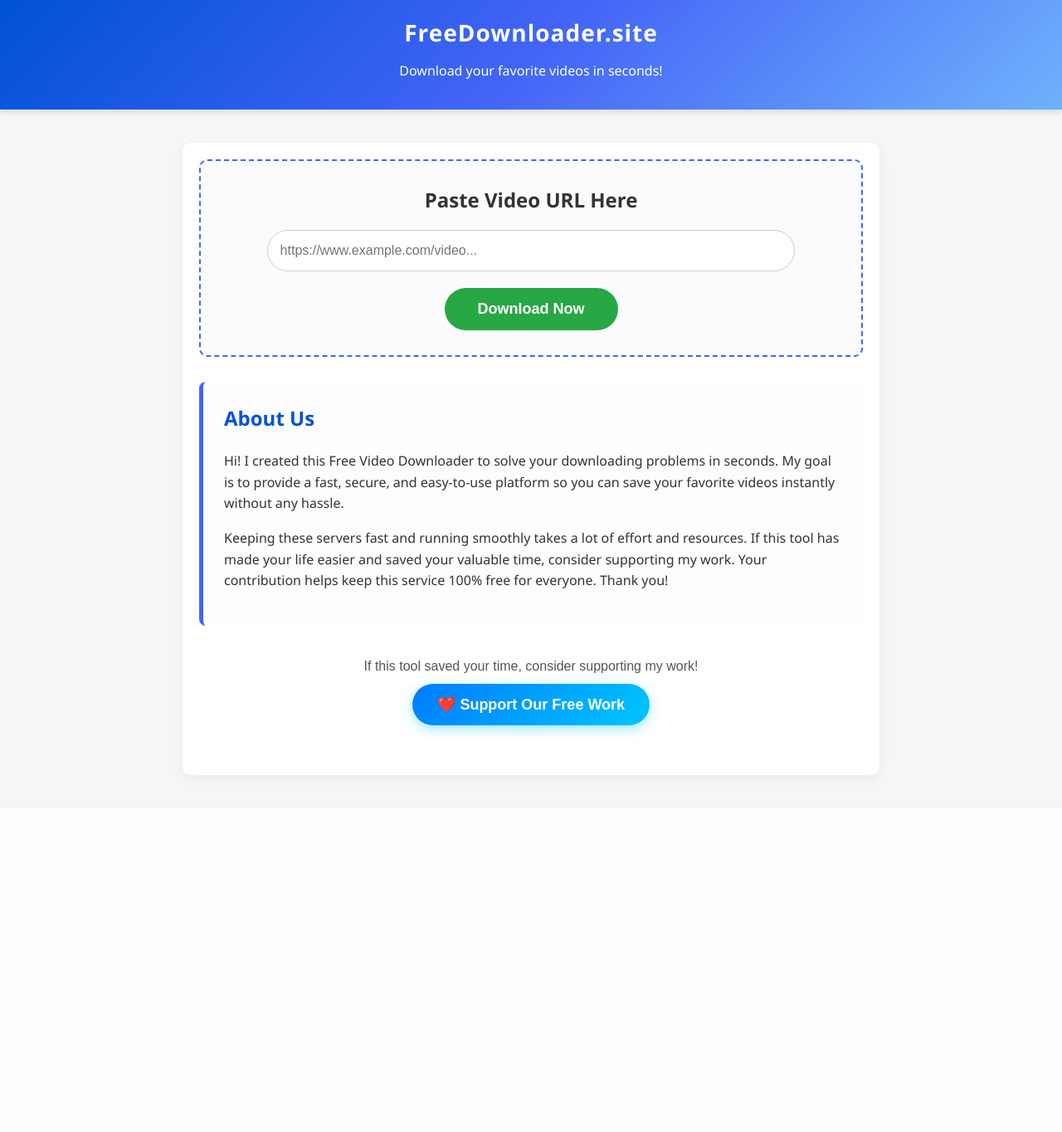
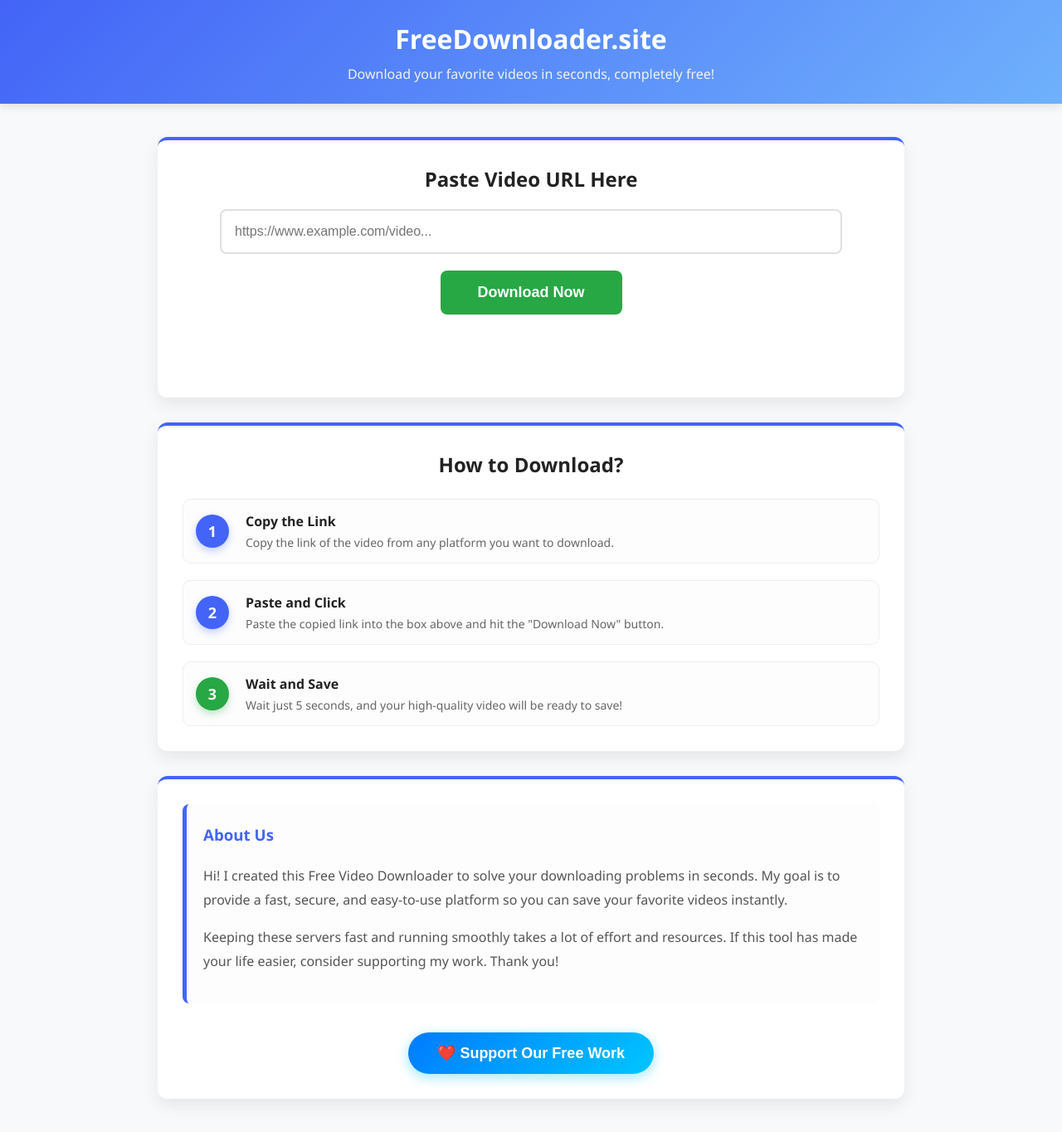
Before and after one commit to hassansaddique15/video-downloader, a Flask app: page / in a window 1280 px wide. Shown: the whole page at 83% size. Before the commit the page ends 943 px from the top, so only its background shows below. Run offline with Flask 3, Linux system fonts and the light colour scheme; some libraries are stand-ins or nearby versions.

Commit message:
Update index.html

```diff
--- a/templates/index.html
+++ b/templates/index.html
@@ -1,138 +1,128 @@
+
 <!DOCTYPE html>
 <html lang="en">
 <head>
     <meta charset="UTF-8">
     <meta name="viewport" content="width=device-width, initial-scale=1.0">
-    <title>FreeDownloader.site - Fast & Secure Video Downloader</title>
+    <title>FreeDownloader.site - Fast & Secure</title>
     <style>
-        body {
-            font-family: 'Segoe UI', Tahoma, Geneva, Verdana, sans-serif;
-            background-color: #f4f7f6;
-            color: #333;
-            margin: 0;
-            padding: 0;
-        }
-        header {
-            background: linear-gradient(135deg, #0052D4, #4364F7, #6FB1FC);
-            color: white;
-            padding: 20px 0;
-            text-align: center;
-            box-shadow: 0 4px 6px rgba(0,0,0,0.1);
-        }
-        header h1 {
-            margin: 0;
-            font-size: 28px;
-            letter-spacing: 1px;
-        }
-        .container {
-            max-width: 800px;
-            margin: 40px auto;
-            padding: 20px;
-            background: white;
-            border-radius: 10px;
-            box-shadow: 0 5px 15px rgba(0,0,0,0.05);
-        }
-        .download-section {
-            text-align: center;
-            padding: 30px 20px;
-            border: 2px dashed #4364F7;
-            border-radius: 10px;
-            background-color: #fafbfc;
-            margin-bottom: 30px;
-        }
-        .download-section input[type="text"] {
-            width: 80%;
-            padding: 15px;
-            font-size: 16px;
-            border: 1px solid #ccc;
-            border-radius: 50px;
-            margin-bottom: 20px;
-            outline: none;
-        }
-        .download-section button {
-            background-color: #28a745;
-            color: white;
-            border: none;
-            padding: 15px 40px;
-            font-size: 18px;
-            border-radius: 50px;
-            cursor: pointer;
-            font-weight: bold;
-            transition: background-color 0.3s;
-        }
-        .download-section button:hover {
-            background-color: #218838;
-        }
-        .about-section {
-            background-color: #fdfdfd;
-            padding: 25px;
-            border-radius: 8px;
-            border-left: 5px solid #4364F7;
-            margin-bottom: 40px;
-            line-height: 1.6;
-        }
-        .about-section h2 {
-            margin-top: 0;
-            color: #0052D4;
-        }
+        body { font-family: 'Segoe UI', Tahoma, Geneva, Verdana, sans-serif; background-color: #f8f9fa; color: #333; margin: 0; padding: 0; }
+        header { background: linear-gradient(135deg, #4364F7, #6FB1FC); color: white; padding: 25px 0; text-align: center; box-shadow: 0 4px 10px rgba(0,0,0,0.1); }
+        header h1 { margin: 0; font-size: 32px; font-weight: bold; }
+        header p { margin: 10px 0 0 0; font-size: 16px; opacity: 0.9; }
+        .container { max-width: 900px; margin: 40px auto; padding: 0 20px; }
+        .box-card { background: white; padding: 30px; border-radius: 12px; box-shadow: 0 8px 20px rgba(0,0,0,0.08); margin-bottom: 30px; text-align: center; border-top: 4px solid #4364F7; }
+        input[type="text"] { width: 85%; padding: 16px; font-size: 16px; border: 2px solid #e0e0e0; border-radius: 8px; margin-bottom: 20px; outline: none; transition: border 0.3s; }
+        input[type="text"]:focus { border: 2px solid #4364F7; }
+        .download-btn { background-color: #28a745; color: white; border: none; padding: 16px 45px; font-size: 18px; border-radius: 8px; cursor: pointer; font-weight: bold; transition: background 0.3s; }
+        .download-btn:hover { background-color: #218838; }
+        .ad-section { margin: 25px auto; padding: 10px; max-width: 100%; text-align: center; overflow: hidden; display: flex; justify-content: center; align-items: center; }
+        .about-text { text-align: left; line-height: 1.8; color: #555; padding: 20px; background: #fdfdfd; border-left: 5px solid #4364F7; border-radius: 8px; }
+
+        /* Steps Styling */
+        .step-row { display: flex; align-items: center; margin-bottom: 20px; text-align: left; background: #fdfdfd; padding: 15px; border-radius: 10px; border: 1px solid #eee; }
+        .step-number { background: #4364F7; color: white; border-radius: 50%; width: 40px; height: 40px; display: flex; justify-content: center; align-items: center; font-size: 18px; font-weight: bold; margin-right: 20px; flex-shrink: 0; box-shadow: 0 4px 10px rgba(67, 100, 247, 0.3); }
+        .step-number.success { background: #28a745; box-shadow: 0 4px 10px rgba(40, 167, 69, 0.3); }
+        .step-text h4 { margin: 0 0 5px 0; color: #222; font-size: 16px; }
+        .step-text p { margin: 0; font-size: 14px; color: #666; }
     </style>
 </head>
 <body>
 
     <header>
         <h1>FreeDownloader.site</h1>
-        <p>Download your favorite videos in seconds!</p>
+        <p>Download your favorite videos in seconds, completely free!</p>
     </header>
 
     <div class="container">
-        <!-- Downloader Tool Area -->
-        <div class="download-section">
-            <h2 style="margin-top:0; color:#333;">Paste Video URL Here</h2>
+
+        <!-- Downloader Section -->
+        <div class="box-card">
+            <h2 style="margin-top:0; color:#222;">Paste Video URL Here</h2>
             <input type="text" placeholder="https://www.example.com/video...">
             <br>
-            <button>Download Now</button>
+            <button class="download-btn">Download Now</button>
+
+            <!-- Adsterra Banner Ad Spot -->
+            <div class="ad-section">
+                <script type="text/javascript">
+                    atOptions = {
+                        'key' : 'a12c72aeb6e00ec5e2f19a0a55bab44e',
+                        'format' : 'iframe',
+                        'height' : 250,
+                        'width' : 300,
+                        'params' : {}
+                    };
+                </script>
+                <script type="text/javascript" src="https://www.highperformanceformat.com/a12c72aeb6e00ec5e2f19a0a55bab44e/invoke.js"></script>
+            </div>
         </div>
 
-        <!-- About Section -->
-        <div class="about-section">
-            <h2>About Us</h2>
-            <p>Hi! I created this Free Video Downloader to solve your downloading problems in seconds. My goal is to provide a fast, secure, and easy-to-use platform so you can save your favorite videos instantly without any hassle.</p>
-            <p>Keeping these servers fast and running smoothly takes a lot of effort and resources. If this tool has made your life easier and saved your valuable time, consider supporting my work. Your contribution helps keep this service 100% free for everyone. Thank you!</p>
+        <!-- How to Download Guide (Text Based) -->
+        <div class="box-card">
+            <h2 style="margin-top:0; margin-bottom: 25px; color:#222;">How to Download?</h2>
+
+            <div class="step-row">
+                <div class="step-number">1</div>
+                <div class="step-text">
+                    <h4>Copy the Link</h4>
+                    <p>Copy the link of the video from any platform you want to download.</p>
+                </div>
             </div>
 
-        <!-- Support Button Start -->
-        <div style="text-align: center; margin: 40px 0; font-family: sans-serif;">
-            <p style="font-size: 16px; color: #555; margin-bottom: 12px; font-weight: 500;">If this tool saved your time, consider supporting my work!</p>
-            <button onclick="openDonateModal()" style="background: linear-gradient(135deg, #007bff, #00c6ff); color: white; border: none; padding: 14px 30px; font-size: 18px; border-radius: 50px; cursor: pointer; font-weight: bold; box-shadow: 0 4px 15px rgba(0, 198, 255, 0.4); transition: transform 0.2s;">
+            <div class="step-row">
+                <div class="step-number">2</div>
+                <div class="step-text">
+                    <h4>Paste and Click</h4>
+                    <p>Paste the copied link into the box above and hit the "Download Now" button.</p>
+                </div>
+            </div>
+
+            <div class="step-row" style="margin-bottom: 0;">
+                <div class="step-number success">3</div>
+                <div class="step-text">
+                    <h4>Wait and Save</h4>
+                    <p>Wait just 5 seconds, and your high-quality video will be ready to save!</p>
+                </div>
+            </div>
+        </div>
+
+        <!-- About Us & Support Section -->
+        <div class="box-card">
+            <div class="about-text">
+                <h3 style="margin-top:0; color:#4364F7;">About Us</h3>
+                <p>Hi! I created this Free Video Downloader to solve your downloading problems in seconds. My goal is to provide a fast, secure, and easy-to-use platform so you can save your favorite videos instantly.</p>
+                <p>Keeping these servers fast and running smoothly takes a lot of effort and resources. If this tool has made your life easier, consider supporting my work. Thank you!</p>
+            </div>
+
+            <!-- Support Button -->
+            <div style="margin-top: 35px;">
+                <button onclick="openDonateModal()" style="background: linear-gradient(135deg, #007bff, #00c6ff); color: white; border: none; padding: 14px 35px; font-size: 18px; border-radius: 50px; cursor: pointer; font-weight: bold; box-shadow: 0 4px 15px rgba(0, 198, 255, 0.4); transition: transform 0.2s;">
                     ❤️ Support Our Free Work
                 </button>
+            </div>
+        </div>
+
     </div>
 
     <!-- Support Modal (Pop-up) -->
     <div id="donateModal" style="display: none; position: fixed; z-index: 1000; left: 0; top: 0; width: 100%; height: 100%; overflow: auto; background-color: rgba(0,0,0,0.7); backdrop-filter: blur(5px);">
-            <div style="background-color: #fff; margin: 10% auto; padding: 25px; border-radius: 15px; width: 90%; max-width: 420px; text-align: center; box-shadow: 0 10px 30px rgba(0,0,0,0.5); font-family: sans-serif; position: relative;">
+        <div style="background-color: #fff; margin: 5% auto; padding: 25px; border-radius: 15px; width: 90%; max-width: 420px; text-align: center; box-shadow: 0 10px 30px rgba(0,0,0,0.5); font-family: sans-serif; position: relative;">
             <span onclick="closeDonateModal()" style="position: absolute; top: 15px; right: 20px; font-size: 28px; font-weight: bold; cursor: pointer; color: #888; transition: 0.3s;">&times;</span>
-
             <h2 style="color: #222; margin-top: 5px; font-size: 24px;">Support Our Work</h2>
             <p style="color: #666; font-size: 15px; margin-bottom: 25px;">Your support helps keep this server fast and 100% free for everyone!</p>
 
-                <!-- International Users Section -->
             <div style="background: #f4f8ff; padding: 15px; border-radius: 10px; margin-bottom: 15px; border: 1px solid #d0e1ff; text-align: left;">
-                    <h3 style="margin: 0 0 8px 0; color: #0056b3; font-size: 16px; display: flex; align-items: center;">🌍 International Users</h3>
+                <h3 style="margin: 0 0 8px 0; color: #0056b3; font-size: 16px;">🌍 International Users</h3>
                 <p style="margin: 5px 0; font-size: 14px; color: #333;">Send via <b>Skrill</b> to:</p>
                 <p style="margin: 0; font-size: 15px; font-weight: bold; color: #000; background: #fff; padding: 8px; border-radius: 5px; border: 1px dashed #aaa; text-align: center;">mahmood396@gmail.com</p>
             </div>
 
-                <!-- Pakistani Users Section -->
             <div style="background: #f4fff4; padding: 15px; border-radius: 10px; border: 1px solid #cce8cc; text-align: left;">
-                    <h3 style="margin: 0 0 8px 0; color: #28a745; font-size: 16px; display: flex; align-items: center;">🇵🇰 Pakistani Users</h3>
-                    <p style="margin: 5px 0; font-size: 14px; color: #333;"><b>NayaPay:</b></p>
+                <h3 style="margin: 0 0 8px 0; color: #28a745; font-size: 16px;">🇵🇰 Pakistani Users</h3>
+                <p style="margin: 5px 0; font-size: 14px; color: #333;"><b>NayaPay / JazzCash / EasyPaisa:</b></p>
                 <p style="margin: 0 0 10px 0; font-size: 15px; font-weight: bold; color: #000;">+923135657001</p>
-
-                    <p style="margin: 5px 0; font-size: 14px; color: #333;"><b>JazzCash / EasyPaisa:</b></p>
-                    <p style="margin: 0; font-size: 15px; font-weight: bold; color: #000;">+923135657001</p>
             </div>
-
             <p style="font-size: 13px; color: #888; margin-top: 20px;">Thank you for your generosity! ❤️</p>
         </div>
     </div>
@@ -142,9 +132,9 @@
         function closeDonateModal() { document.getElementById('donateModal').style.display = 'none'; }
         window.onclick = function(event) { if (event.target == document.getElementById('donateModal')) { closeDonateModal(); } }
     </script>
-        <!-- Support Button End -->
 
-    </div>
+    <!-- Adsterra Popunder Ad Spot -->
+    <script src="https://pl30176543.effectivecpmnetwork.com/af/41/81/af41819e29e049173a9116a7f116ff65.js"></script>
 
 </body>
 </html>
```
Lines whose indentation alone changed are shown as unchanged.
